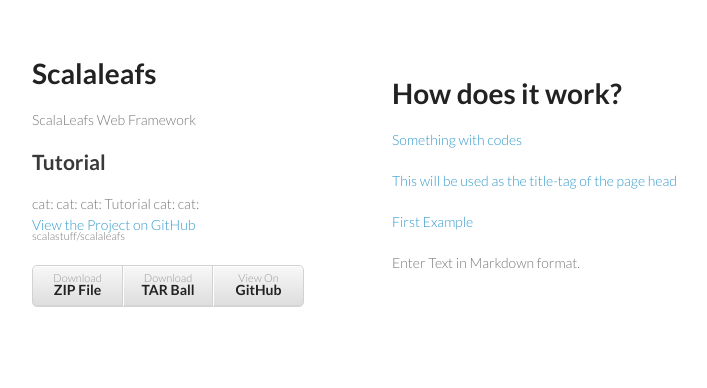
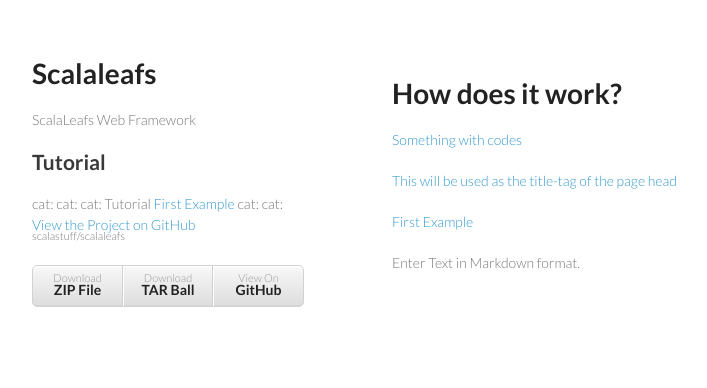
Before and after one commit to scalastuff/scalaleafs, a Jekyll site: the page built from index.md, in a window 1280 px wide. Shown: the top 388 px of the page, without its empty margins (128-835 px from the left). Built offline with Jekyll 4.4.1, drawn with Linux system fonts in a browser that asks for light colours.

Commit message:
Updated _layouts/default.html

```diff
--- a/_layouts/default.html
+++ b/_layouts/default.html
@@ -21,7 +21,7 @@
   <h2>Tutorial</h2>
   {% for p in site.pages %}
         cat: {{ p.category }}
-  {% if p.category == "tutorial" %}
+  {% if p.category == "Tutorial" %}
   {% for index in (1..100) %}
   {% if p.index == index %}
   <a {% if p.url == page.url %}class="active"{% endif %} href="{{ p.url }}">
```
